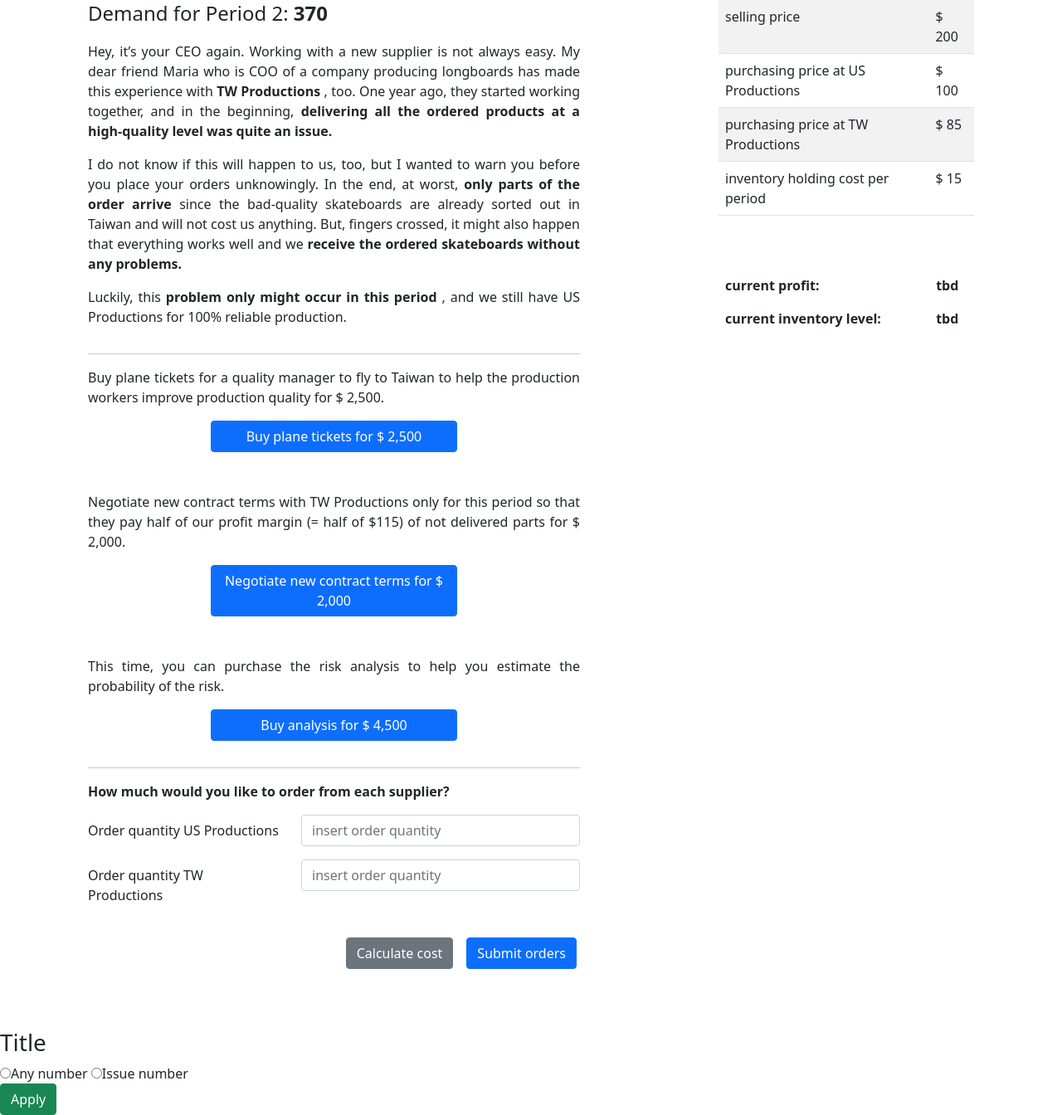
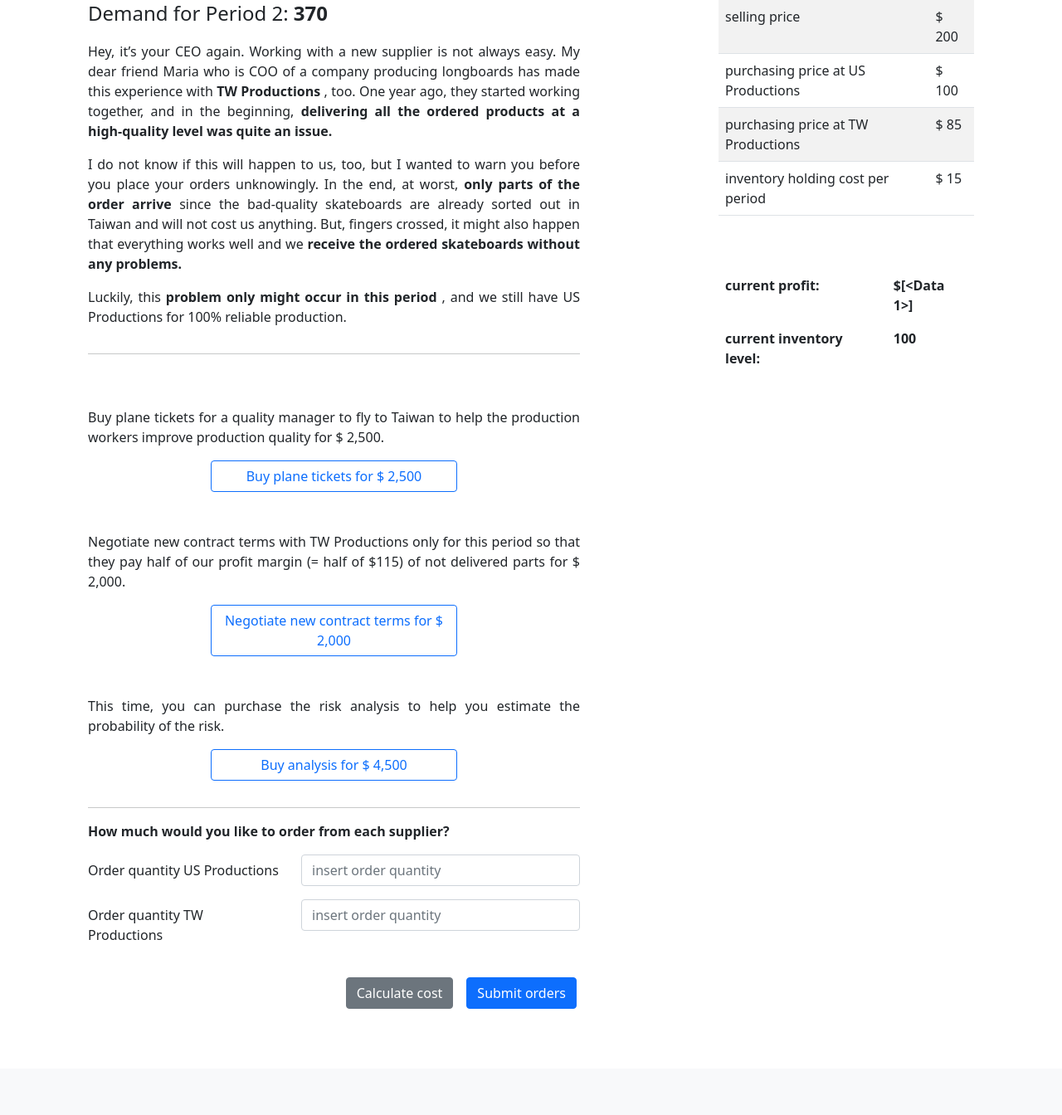
Before and after one commit to rreiners/SCM-Games, a Flask app: page /round2/ in a window 1280 px wide. Shown: the part 227-1571 px from the top of the page at 83% size. After the commit the page ends 1443 px from the top, so only its background shows below. Run offline with Flask 2, Linux system fonts and the light colour scheme; tables that the repository leaves empty hold one stand-in row (values such as "Sample post"); some libraries are stand-ins or nearby versions.

Commit message:
round 2 javascript logic - database read outstanding

```diff
--- a/app.py
+++ b/app.py
@@ -3,7 +3,7 @@ from flask_sqlalchemy import SQLAlchemy
 
 app = Flask(__name__)
 app.secret_key = '022fde4f6f0721b9ed817c5ae18edb54307600af64379f5120b5a1553f8bab52'
-app.config['SQLALCHEMY_DATABASE_URI'] = 'postgres://xjezuiuthzzkax:e66256fb0f46249a929c24c9ad581ff139a192ffa376536e152f948061afdc9f@ec2-54-216-202-161.eu-west-1.compute.amazonaws.com:5432/dbgg781qn34tnm'
+app.config['SQLALCHEMY_DATABASE_URI'] =  'postgres://xjezuiuthzzkax:e66256fb0f46249a929c24c9ad581ff139a192ffa376536e152f948061afdc9f@ec2-54-216-202-161.eu-west-1.compute.amazonaws.com:5432/dbgg781qn34tnm' #'sqlite:///users.sqlite3'
 app.config['SQLALCHEMY_TRACK_MODIFICATIONS'] = False
 
 
@@ -74,7 +74,9 @@ def round2():
     if request.method == 'POST':
         return render_template("round2.html", content = "testing")
     else:
-        return render_template("round2.html", content = "testing")
+        profit_r1 = Data.query.all()
+        return render_template("round2.html", content = "testing",
+        profit_r1 = profit_r1, inventory_r1 = 100)
 
 
 @app.route('/round3/', methods=['GET', 'POST'])
--- a/templates/round2.html
+++ b/templates/round2.html
@@ -24,9 +24,6 @@
 					<button type="button" class="btn btn-outline-secondary mx-1" disabled>PERIOD 8</button>
 					<button type="button" class="btn btn-outline-secondary mx-1" disabled>RESULT</button>
                 </ul>
-                <!--<ul class="navbar-nav">
-                    <button type="button" class="btn btn-outline-warning mx-1" href="/">Instructions</button>
-                </ul>-->
             </div>
         </div>
     </nav>
@@ -39,50 +36,139 @@
 					<h2> <b> PERIOD 2 </b> </h2>
 					<p class="pt-5 fs-4"> Demand for Period 2: <b> 370 </b> </p>
 
-					<div style ="text-align: justify;" class= "pb-3">
+                    <div style ="text-align: justify;" class= "pb-3">
+                        <script src="http://code.jquery.com/jquery-1.11.3.min.js"></script>
+                        <script src="https://maxcdn.bootstrapcdn.com/bootstrap/3.3.6/js/bootstrap.min.js"></script>
+                        <script> $(function () {
+                            $('.btn-check').click(function(e) {
+                              $('.btn-check').not(this).prop('checked', false);
+                            });
+                          });
+                        </script>
+
 						<p>  Hey, it’s your CEO again. Working with a new supplier is not always easy. My dear friend Maria who is COO of a company producing longboards has made this experience with <b>TW Productions </b>, too. One year ago, they started working together, and in the beginning, <b>delivering all the ordered products at a high-quality level was quite an issue.</b> </p>
-
 						<p>  I do not know if this will happen to us, too, but I wanted to warn you before you place your orders unknowingly. In the end, at worst, <b> only parts of the order arrive </b> since the bad-quality skateboards are already sorted out in Taiwan and will not cost us anything. But, fingers crossed, it might also happen that everything works well and we <b>receive the ordered skateboards without any problems. </b> </p>
-
 						<p class= "pb-3"> Luckily, this <b>problem only might occur in this period </b>, and we still have US Productions for 100% reliable production. </p>
 
 						<hr>
 
-						<p "> Buy plane tickets for a quality manager to fly to Taiwan to help the production workers improve production quality for $ 2,500. </p>
-						<button type="button" class="btn btn-primary d-grid col-6 mx-auto">Buy plane tickets for $ 2,500</button>
+						<p class="pt-5"> Buy plane tickets for a quality manager to fly to Taiwan to help the production workers improve production quality for $ 2,500. </p>
+                        <div class="d-grid gap-2 col-6 mx-auto">
+                            <input type="checkbox" class="btn-check" name="options" id="option1" value="2500" autocomplete="off">
+                            <label class="btn btn-outline-primary" for="option1">Buy plane tickets for $ 2,500</label>
+                        </div>
 
 						<p class="pt-5"> Negotiate new contract terms with TW Productions only for this period so that they pay half of our profit margin (= half of  $115) of not delivered parts for $ 2,000.</p>
-						<button type="button" class="btn btn-primary d-grid col-6 mx-auto">Negotiate new contract terms for $ 2,000</button>
+						<div class="d-grid gap-2 col-6 mx-auto">
+                            <input type="checkbox" class="btn-check" name="options" id="option2" value="2000" autocomplete="off">
+                            <label class="btn btn-outline-primary" for="option2">Negotiate new contract terms for $ 2,000</label>
+                        </div>
 
 						<p class="pt-5"> This time, you can purchase the risk analysis to help you estimate the probability of the risk.</p>
-						<button type="button" class="btn btn-primary d-grid col-6 mx-auto">Buy analysis for $ 4,500</button>
-					</div>
-					<hr>
+                        <div class="d-grid gap-2 col-6 mx-auto">
+                            <input type="checkbox" class="btn-check" name="options" id="option3" value="4500" autocomplete="off">
+                            <label class="btn btn-outline-primary" for="option3">Buy analysis for $ 4,500</label>
+                        </div>
+                    </div>
+                    <hr>
 
                     <form action="/round2/feedback/" method="post">
 						<p> <b> How much would you like to order from each supplier? </b> </p>
                         <div class="row mb-3">
                             <label for="formGroupExampleInput" class="col-5 col-form-label">Order quantity US Productions</label>
                             <div class = "col-7">
-								<input name ="order_quantities" type="text" class="form-control" id="formGroupExampleInput" placeholder="insert order quantity" >
+								<input name ="order_quantities" type="text" class="form-control" id="formGroupExampleInput1" placeholder="insert order quantity" >
 							</div>
                         </div>
 
 						<div class="row mb-3">
                             <label for="formGroupExampleInput" class="col-5 col-form-label">Order quantity TW Productions</label>
                             <div class = "col-7">
-								<input name ="order_quantities" type="text" class="form-control" id="formGroupExampleInput" placeholder="insert order quantity" >
+								<input name ="order_quantities" type="text" class="form-control" id="formGroupExampleInput2" placeholder="insert order quantity" >
 							</div>
                         </div>
 
                         <div class="d-grid gap-2 d-md-flex pt-3 pb-5 justify-content-md-end">
-							<button type="button" class="btn btn-secondary mx-1">Calculate cost</button>
+							<button onclick="calculate()" type="button" name="Button" value="Modal" class="btn btn-secondary mx-1" data-bs-toggle="modal" data-bs-target="#exampleModal">Calculate cost</button>
                             <button type="submit" class="btn btn-primary mx-1">Submit orders</button>
                         </div>
-                    </form>
+
+                        <script>
+                            function calculate()
+                                {
+                                    var formatter = new Intl.NumberFormat('en-US', {
+                                        style: 'currency',
+                                        currency: 'USD',});
+
+                                    var field1=parseFloat(document.getElementById("formGroupExampleInput1").value)|| 0;
+                                    var field2=parseFloat(document.getElementById("formGroupExampleInput2").value)|| 0;
+
+                                    var reaction = null;
+                                    var inputElements = document.getElementsByClassName('btn-check');
+                                    for(var i=0; inputElements[i]; ++i){
+                                        if(inputElements[i].checked){
+                                            reaction = inputElements[i].value;
+                                            break;
+                                        }
+                                    }
 
 
+                                    var revenue=Math.min((field1+field2),370)*200
+                                    var purchase=(field1*100)+(field2*85)
+                                    var holding=Math.max((field1+field2-370),0)*15
+                                    var profit=revenue-purchase-holding-reaction
 
+                                    document.getElementById("revenue").innerHTML=formatter.format(revenue);
+                                    document.getElementById("purchase").innerHTML=formatter.format(purchase);
+                                    document.getElementById("holding").innerHTML=formatter.format(holding);
+                                    document.getElementById("profit").innerHTML=formatter.format(profit);
+                                    document.getElementById("reaction").innerHTML=formatter.format(reaction);
+                                }
+                        </script>
+
+                        <div class="modal fade" id="exampleModal" tabindex="-1" aria-labelledby="exampleModalLabel" aria-hidden="true">
+                            <div class="modal-dialog">
+                            <div class="modal-content">
+                                <div class="modal-header">
+                                <h5 class="modal-title" id="exampleModalLabel">Cost Calculation</h5>
+                                <button type="button" class="btn-close" data-bs-dismiss="modal" aria-label="Close"></button>
+                                </div>
+                                <div class="modal-body">
+                                    <div class="alert alert-success" role="alert">
+                                        <div class="row">
+                                            <div class="col-sm-5 col-md-6">Revenue: </div>
+                                            <div id="revenue" class="col-sm-5 offset-sm-2 col-md-6 offset-md-0"></div>
+                                            </div>
+
+                                            <div class="row">
+                                            <div class="col-sm-6 col-md-5 col-lg-6">Purchase Cost:</div>
+                                            <div id="purchase" class="col-sm-6 col-md-5 offset-md-2 col-lg-6 offset-lg-0"></div>
+                                            </div>
+
+                                            <div class="row">
+                                            <div class="col-sm-6 col-md-5 col-lg-6">Holding Cost:</div>
+                                            <div id="holding" class="col-sm-6 col-md-5 offset-md-2 col-lg-6 offset-lg-0"></div>
+                                            </div>
+
+                                            <div class="row">
+                                            <div class="col-sm-6 col-md-5 col-lg-6">Raction Cost:</div>
+                                            <div id="reaction" class="col-sm-6 col-md-5 offset-md-2 col-lg-6 offset-lg-0"></div>
+                                            </div>
+
+                                            <div class="row">
+                                            <div class="col-sm-6 col-md-5 col-lg-6">Profit:</div>
+                                            <div id="profit" class="col-sm-6 col-md-5 offset-md-2 col-lg-6 offset-lg-0"></div>
+                                            </div>
+                                    </div>
+                                </div>
+                                <div class="modal-footer">
+                                    <button type="button" class="btn btn-secondary" data-bs-dismiss="modal">Close</button>
+                                </div>
+                            </div>
+                            </div>
+                        </div>
+
+                    </form>
                 </div>
             </div>
 
@@ -123,39 +209,19 @@
                        <tbody>
                             <tr>
 								<td>current profit:</td>
-								<td> tbd </td>
+								<td>${{ profit_r1 }}</td>
                             </tr>
 
 							<tr>
 								<td>current inventory level:</td>
-								<td> tbd </td>
+								<td>{{ inventory_r1 }}</td>
                             </tr
 						</tbody>
 					</table> </b>
 				</div>
             </div>
         </div>
-
     </div>
-
-    <div id="box" class="col-md-4">
-        <div class="panel panel-default">
-            <div class="panel-heading" id="ph">
-                <h3 class="panel-title">Title</h3>
-            </div>
-            <div class="panel-body">
-                <div class="radio">
-                    <label>
-                        <input type="radio" name="anynum" id="anynum">Any number
-                    </label>
-                    <label>
-                        <input type="radio" name="anynum" id="issuenum">Issue number
-                    </label>
-                </div>
-                <button class="btn btn-success" onclick="">Apply</button>
-            </div>
-        </div>
-
 
     <script src="https://cdn.jsdelivr.net/npm/bootstrap@5.0.0-beta1/dist/js/bootstrap.bundle.min.js" integrity="sha384-ygbV9kiqUc6oa4msXn9868pTtWMgiQaeYH7/t7LECLbyPA2x65Kgf80OJFdroafW" crossorigin="anonymous"></script>
 </body>
```
Also changed, not shown: users.sqlite3.
